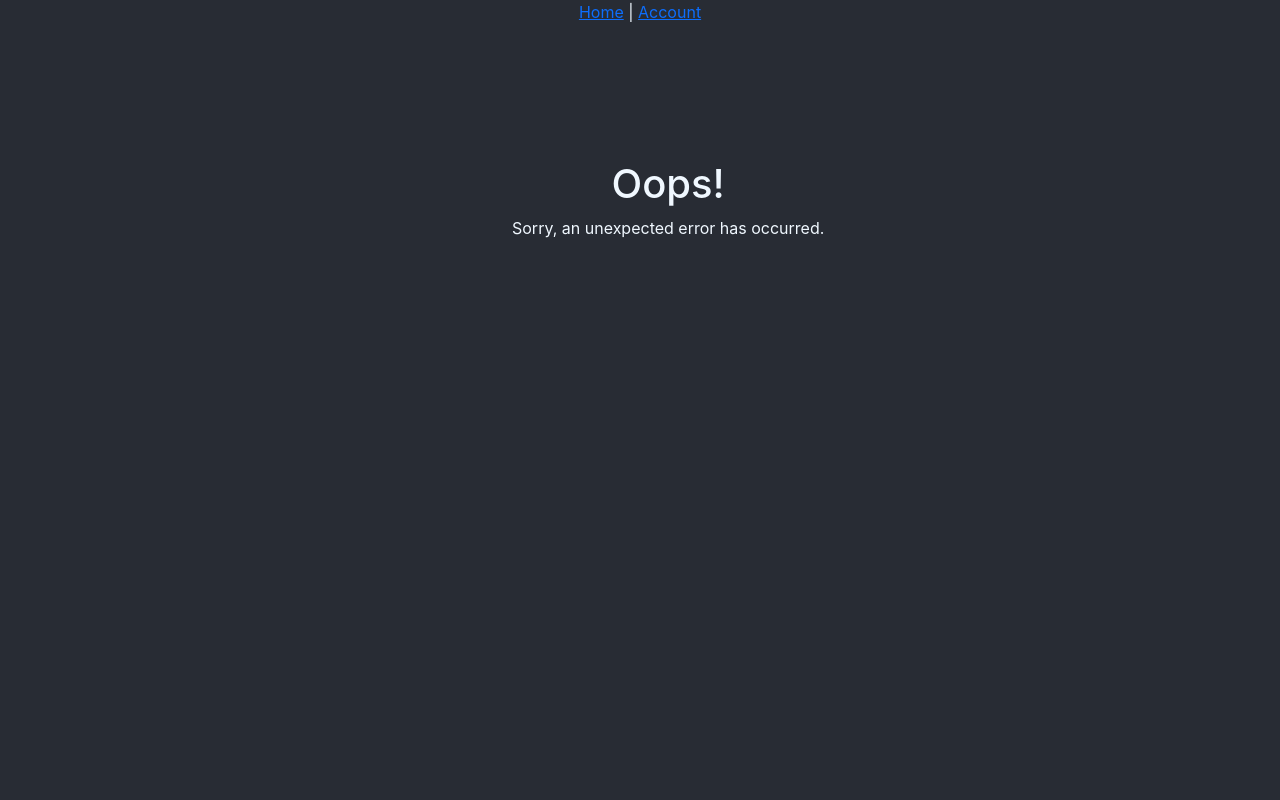
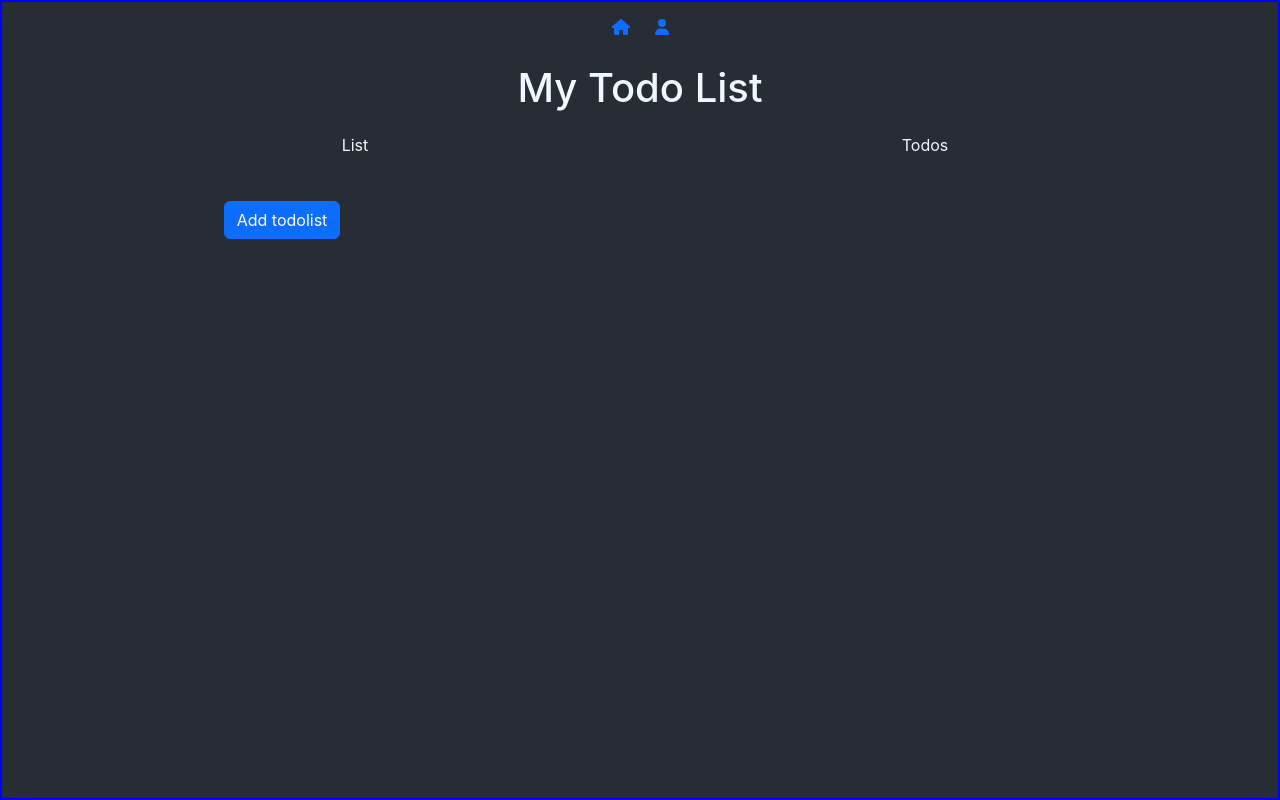
Before and after one commit to Dom-Code/todolist-react-app, a React (Vite) app: page /#/todolists in a window 1280 px wide. Before the commit this address led to /#/todolist-react-app. Built offline with nearby package versions, Linux system fonts and the light colour scheme.

Commit message:
style fixed

```diff
--- a/src/App.css
+++ b/src/App.css
@@ -1,49 +1,17 @@
-/* #root {
+#root {
   max-width: 1280px;
   margin: 0 auto;
-  padding: 2rem;
+  /* padding: 2rem; */
   text-align: center;
+
 }
 
-.logo {
-  height: 6em;
-  padding: 1.5em;
-  will-change: filter;
-  transition: filter 300ms;
-}
-.logo:hover {
-  filter: drop-shadow(0 0 2em #646cffaa);
-}
-.logo.react:hover {
-  filter: drop-shadow(0 0 2em #61dafbaa);
-}
-
-@keyframes logo-spin {
-  from {
-    transform: rotate(0deg);
-  }
-  to {
-    transform: rotate(360deg);
-  }
-}
-
-@media (prefers-reduced-motion: no-preference) {
-  a:nth-of-type(2) .logo {
-    animation: logo-spin infinite 20s linear;
-  }
-}
-
-.card {
-  padding: 2em;
-}
-
-.read-the-docs {
-  color: #888;
-} */
 
 
 .App {
   text-align: center;
+  height: 100%;
+  border: 2px solid blue;
 }
 
 .App-logo {
@@ -80,3 +48,15 @@
     transform: rotate(360deg);
   }
 }
+
+#nav-icons {
+  /* border: 2px solid red; */
+  padding: 1%;
+  color: blue
+}
+
+.nav-item {
+  margin: 1%;
+  /* color: blue; */
+  /* width: 24px; */
+}
--- a/src/Components/AccountTabs.tsx
+++ b/src/Components/AccountTabs.tsx
@@ -30,11 +30,8 @@ const AccountTabs = () => {
             }
           }}
         >
-          <Tab eventKey='/todolist-react-app/account' title='Account'></Tab>
-          <Tab
-            eventKey='/todolist-react-app/account/logout'
-            title='Logout'
-          ></Tab>
+          <Tab eventKey='/account' title='Account'></Tab>
+          <Tab eventKey='/account/logout' title='Logout'></Tab>
         </Tabs>
       ) : (
         <Tabs
--- a/src/Components/Lists.tsx
+++ b/src/Components/Lists.tsx
@@ -1,5 +1,12 @@
 import { useEffect, useState, useContext, FormEvent } from 'react';
-import { Modal, Form, Button, ListGroup } from 'react-bootstrap';
+import {
+  Modal,
+  Form,
+  Button,
+  ListGroup,
+  OverlayTrigger,
+  Tooltip,
+} from 'react-bootstrap';
 import { ListProps } from './Routes/TodoListMain';
 import { FontAwesomeIcon } from '@fortawesome/react-fontawesome';
 import ValidationContext from '../Context/ValidationContext';
@@ -185,6 +192,7 @@ const Lists = ({ listId, setListId }: ListProps) => {
           </Form>
         </Modal.Body>
       </Modal>
+      <div id='lists'>
         {data.lists.map((list, i) => {
           return (
             <ListGroup.Item
@@ -219,6 +227,10 @@ const Lists = ({ listId, setListId }: ListProps) => {
               </div>
 
               {list._id === listId ? (
+                <OverlayTrigger
+                  placement='top'
+                  overlay={<Tooltip>Delete</Tooltip>}
+                >
                   <FontAwesomeIcon
                     icon={faTrash}
                     size='sm'
@@ -227,18 +239,21 @@ const Lists = ({ listId, setListId }: ListProps) => {
                       e.stopPropagation();
                     }}
                   />
+                </OverlayTrigger>
               ) : null}
             </ListGroup.Item>
           );
         })}
         <br />
         <Button
+          id='add-button'
           onClick={() => {
             showTodoListModal();
           }}
         >
           Add todolist
         </Button>
+      </div>
     </>
   );
 };
--- a/src/Components/Routes/Home.tsx
+++ b/src/Components/Routes/Home.tsx
@@ -2,10 +2,14 @@ import { useContext, useEffect } from 'react';
 import ValidationContext from '../../Context/ValidationContext';
 import useAxiosPrivate from '../../Hooks/useAxiosPrivate';
 import { AxiosResponse } from 'axios';
+import TodoListMain from './TodoListMain';
+import useValidation from '../../Hooks/useValidation';
+import '../style/Home.css';
 
 const Home = () => {
   const data = useContext(ValidationContext);
   const axiosPrivate = useAxiosPrivate();
+  const { isValid } = useValidation();
 
   useEffect(() => {
     // Would like to add a counter. Currently when user clicks on home, data
@@ -30,8 +34,14 @@ const Home = () => {
 
   return (
     <>
-      <h3>This is a simple Todo list using React</h3>
-      {/* <TodoListMain /> */}
+      {isValid ? (
+        <TodoListMain />
+      ) : (
+        <div id='home-text'>
+          <h3>This is a simple Todo List using React</h3>
+          <p>Please create an account or Log in</p>
+        </div>
+      )}
     </>
   );
 };
--- a/src/Components/Routes/Login.tsx
+++ b/src/Components/Routes/Login.tsx
@@ -121,13 +121,6 @@ const Login = () => {
           Logging you in. You will be redirected soon.
         </Modal.Body>
       </Modal>
-      <Button
-        onClick={() => {
-          data.setAccessToken('');
-        }}
-      >
-        Delete access token
-      </Button>
     </>
   );
 };
--- a/src/Components/Routes/TodoListMain.tsx
+++ b/src/Components/Routes/TodoListMain.tsx
@@ -25,18 +25,20 @@ const TodoListMain = () => {
   const { isValid } = useValidation();
   const nav = useNavigate();
 
-  useEffect(() => {
-    if (!isValid) {
-      nav('/todolist-react-app');
-    }
-    // eslint-disable-next-line react-hooks/exhaustive-deps
-  }, [isValid]);
+  // useEffect(() => {
+  //   if (!isValid) {
+  //     nav('/todolist-react-app');
+  //   }
+  //   // eslint-disable-next-line react-hooks/exhaustive-deps
+  // }, [isValid]);
 
   return (
     <>
-      <h1>My Todo List</h1>
+      <div id='title'>
+        <h1>My Todo List</h1>
+      </div>
       <Container id='container'>
-        <Row>
+        <Row xs={1} md={2} id='lists-todos'>
           <Col id='left-col'>
             <div>List</div>
             <ListGroup id='todoListContainer'>
@@ -44,6 +46,7 @@ const TodoListMain = () => {
             </ListGroup>
           </Col>
           <Col id='right-col'>
+            <div>Todos</div>
             {listId ? (
               <ListGroup id='todosContainer'>
                 <Todos listId={listId} />
--- a/src/Components/Todos.tsx
+++ b/src/Components/Todos.tsx
@@ -195,7 +195,7 @@ const Todos = ({ listId }: TodosProps) => {
         </div>
 
         {todo._id === todoId ? (
-          <div>
+          <div id='todo-buttons'>
             {todo.completed ? (
               <OverlayTrigger
                 placement='top'
@@ -231,7 +231,7 @@ const Todos = ({ listId }: TodosProps) => {
                 />
               </OverlayTrigger>
             )}
-
+            <OverlayTrigger placement='top' overlay={<Tooltip>Delete</Tooltip>}>
               <FontAwesomeIcon
                 icon={faTrash}
                 size='sm'
@@ -243,6 +243,7 @@ const Todos = ({ listId }: TodosProps) => {
                   deleteTodo(todo._id);
                 }}
               />
+            </OverlayTrigger>
           </div>
         ) : null}
       </ListGroup.Item>
@@ -416,7 +417,7 @@ const Todos = ({ listId }: TodosProps) => {
         </Modal.Body>
       </Modal>
       {data.todos.length > 0 ? (
-        <div>
+        <div id='all-todos'>
           {incompleteTodos.length > 0 ? (
             <div>
               Incomplete
--- /dev/null
+++ b/src/Components/style/Home.css
@@ -0,0 +1,3 @@
+#home-text {
+  margin-top: 6%;
+}
--- a/src/Components/style/Lists.css
+++ b/src/Components/style/Lists.css
@@ -1,6 +1,7 @@
 .list-name {
   text-align: center;
   cursor: text;
+
 }
 
 #edit-error {
@@ -14,3 +15,13 @@
 #submit-edit-button {
   margin-right: 3px;
 }
+
+#lists {
+  /* border: 2px solid green; */
+  border-radius: 4px;
+  /* border: 2px solid red */
+}
+
+#add-button {
+  margin-top: 5%;
+}
--- a/src/Components/style/TodoListMain.css
+++ b/src/Components/style/TodoListMain.css
@@ -1,22 +1,40 @@
+#title {
+  padding: 1%;
+  /* border: 2px solid red */
+}
+
 #container {
-  min-width: 50vh;
+  margin: 0 auto;
+  /* padding-top: 3%; */
+  /* width: 80%; */
+
+
 }
 
 #left-col {
-  height: 80vh;
+  /* height: 80vh;
+  max-width: 50vw; */
+  /* border: 2px solid red */
+  /* position: inherit; */
+float:left;
+width: 50%;
+}
+
+#right-col {
+width: 50%;
+float: right;
 
 }
 
-#right-col {
-  height: 80vh;
-}
+#todoListContainer {
+  max-width: 400px;
 
-#todoListContainer {
-  /* margin-top: 10px; */
-  margin-bottom: 10%;
 }
 
 #todosContainer {
-  padding-right: 15px;
-  margin-bottom: 10%;
+  max-width: 400px;
 }
+
+#lists-todos {
+
+}
--- a/src/Components/style/Todos.css
+++ b/src/Components/style/Todos.css
@@ -1,7 +1,10 @@
 .listItem {
   display:inline-flex;
   justify-content: space-between;
-  padding-right: 8px;
+  margin-right: 8px;
+  white-space: nowrap;
+  overflow: hidden;
+
 }
 
 .closeTodoButton {
@@ -17,12 +20,18 @@
 .todoName {
   text-align: left;
   cursor: text;
+  max-width: 85%;
+  min-width: none;
+  white-space: initial;
+  /* border: 2px solid red; */
+  line-height: 16px;
+
 }
 
 #todos-box {
   border-radius: 4px;
   margin-bottom: 20px;
-  margin-top: 3px
+  margin-top: 3px;
 }
 
 #empty-new-todo-button{
@@ -39,3 +48,16 @@
 #edit-cancel-button {
   margin-right: 4px;
 }
+
+#todo-buttons {
+  /* border: 2px solid red; */
+  margin-left: 6%;
+}
+
+#all-todos {
+}
+
+#todos-container {
+  /* border: 2px solid red; */
+  height: 500px
+}
--- a/src/Nav.tsx
+++ b/src/Nav.tsx
@@ -2,25 +2,48 @@
 
 import { Outlet, Link } from 'react-router-dom';
 import useValidation from './Hooks/useValidation';
+import { FontAwesomeIcon } from '@fortawesome/react-fontawesome';
+import { faUser, faHome } from '@fortawesome/free-solid-svg-icons';
+import './App.css';
 
 const Nav = () => {
   const { isValid } = useValidation();
   return (
     <div>
-      {isValid ? (
-        <>
-          <Link to={'/todolist-react-app'}>Home</Link> |{' '}
-          <Link to={'/todolists'}>Lists</Link> |{' '}
-          <Link to={'/account'}>Account</Link>
-        </>
-      ) : (
-        <>
-          <Link to={'/'}>Home</Link> | <Link to={'/account'}>Account</Link>
-        </>
-      )}
-      {/* <Link to={'/'}>Home</Link> | <Link to={'/account'}>Account</Link> */}
+      <div id='nav-icons'>
+        <Link className='nav-item' to={'/'}>
+          <FontAwesomeIcon icon={faHome} />
+        </Link>
+        <Link className='nav-item' to={'/account'}>
+          <FontAwesomeIcon icon={faUser} />
+        </Link>
+      </div>
       <Outlet />
     </div>
+    // <div>
+    //   {isValid ? (
+    //     <div classlist='nav-icons'>
+    //       <Link to={'/'}>
+    //         <FontAwesomeIcon icon={faHome} />
+    //       </Link>
+    //       <Link to={'/todolists'}>Lists</Link>
+    //       <Link to={'/account'}>
+    //         <FontAwesomeIcon icon={faUser} />
+    //       </Link>
+    //     </div>
+    //   ) : (
+    //     <div>
+    //       <Link to={'/'}>
+    //         <FontAwesomeIcon icon={faHome} />
+    //       </Link>
+    //       <Link to={'/account'}>
+    //         <FontAwesomeIcon icon={faUser} />
+    //       </Link>
+    //     </div>
+    //   )}
+    //   {/* <Link to={'/'}>Home</Link> | <Link to={'/account'}>Account</Link> */}
+    //   <Outlet />
+    // </div>
   );
 };
 
```
Lines whose indentation alone changed are shown as unchanged.
